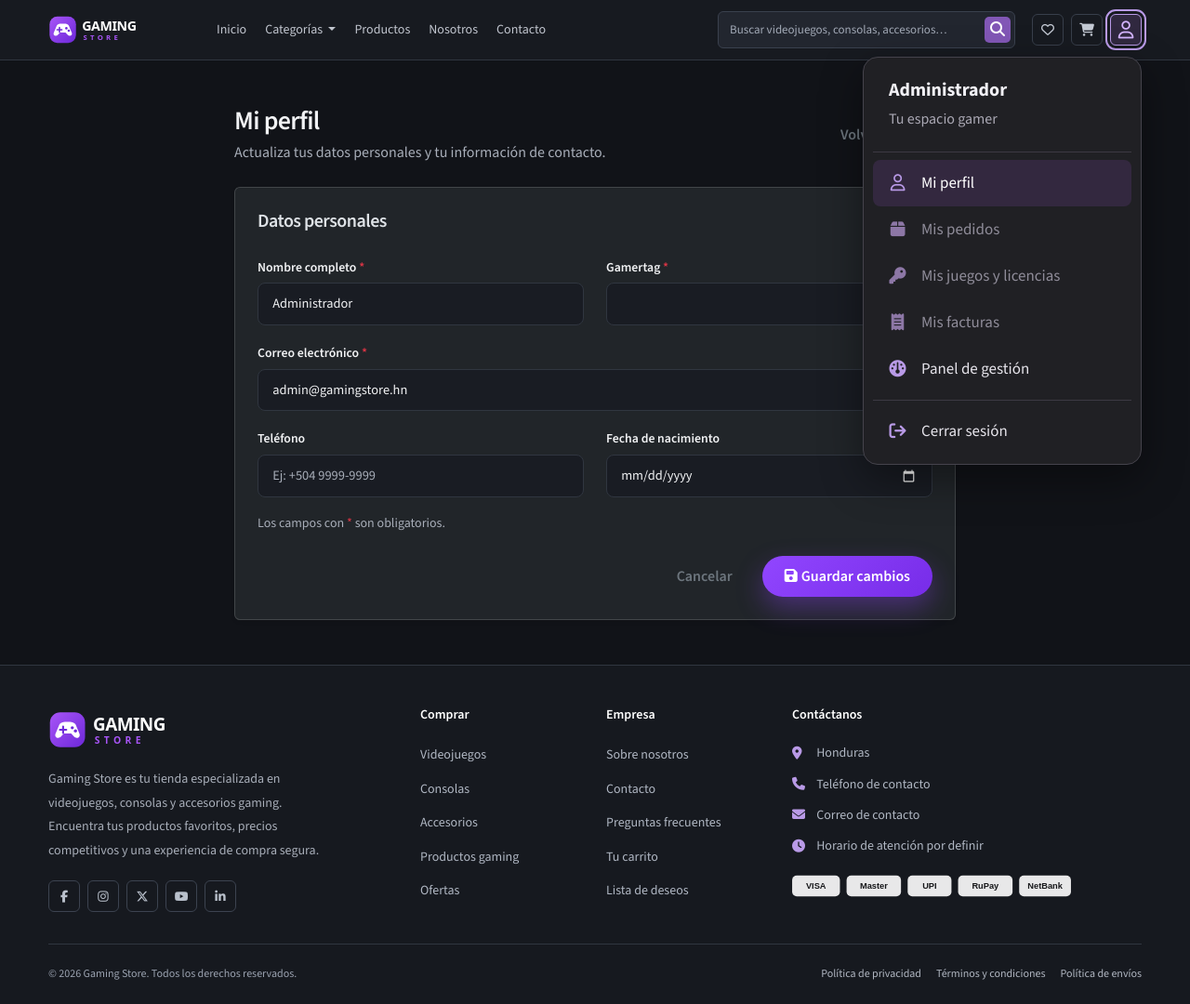
After one commit to ArnulfoMo/GamingStore, a Laravel app: page /perfil in a window 1280 px wide, after a click on "Mi cuenta". The commit adds this page. Shown: the whole page at 93% size. Run offline with Laravel 12, Linux system fonts and the light colour scheme; a user stored in the database is signed in; data comes from the database, SQL or seed files in the repository.

Commit message:
feat: agregar perfil editable y menu de la cuenta.

```diff
--- /dev/null
+++ b/app/Http/Controllers/PerfilController.php
@@ -0,0 +1,76 @@
+<?php
+
+namespace App\Http\Controllers;
+
+use App\Http\Requests\UpdatePerfilRequest;
+use Illuminate\Http\Request;
+
+class PerfilController extends Controller
+{
+    /**
+     * Display a listing of the resource.
+     */
+    public function index()
+    {
+        //
+    }
+
+    /**
+     * Show the form for creating a new resource.
+     */
+    public function create()
+    {
+        //
+    }
+
+    /**
+     * Store a newly created resource in storage.
+     */
+    public function store(Request $request)
+    {
+        //
+    }
+
+    /**
+     * Display the specified resource.
+     */
+    public function show(string $id)
+    {
+        //
+    }
+
+    /**
+     * Show the form for editing the specified resource.
+     */
+    public function edit(Request $request)
+    {
+        $usuario = $request->user();
+
+        return view('cliente.perfil.edit', compact('usuario'));
+    }
+
+    /**
+     * Update the specified resource in storage.
+     */
+    public function update(UpdatePerfilRequest $request)
+    {
+        $usuario = $request->user();
+        $usuario->fill($request->validated());
+
+        if ($usuario->isDirty('email')) {
+            $usuario->email_verified_at = null;
+        }
+
+        $usuario->save();
+
+        return redirect()->route('perfil.edit')->with('success', 'Perfil actualizado correctamente.');
+    }
+
+    /**
+     * Remove the specified resource from storage.
+     */
+    public function destroy(string $id)
+    {
+        //
+    }
+}
--- a/app/Models/User.php
+++ b/app/Models/User.php
@@ -10,7 +10,7 @@ use Illuminate\Database\Eloquent\Factories\HasFactory;
 use Illuminate\Foundation\Auth\User as Authenticatable;
 use Illuminate\Notifications\Notifiable;
 
-#[Fillable(['name', 'gamertag', 'email', 'password'])]
+#[Fillable(['name', 'gamertag', 'email', 'password', 'telefono', 'fecha_nacimiento'])]
 #[Hidden(['password', 'remember_token'])]
 class User extends Authenticatable
 {
@@ -55,6 +55,7 @@ class User extends Authenticatable
         return [
             'activo' => 'boolean',
             'email_verified_at' => 'datetime',
+            'fecha_nacimiento' => 'date',
             'password' => 'hashed',
         ];
     }
--- a/public/cliente-assets/css/gaming.css
+++ b/public/cliente-assets/css/gaming.css
@@ -93,6 +93,19 @@
 .gaming-home .dropdown-menu { background: #22262f; border: 1px solid #414856; border-radius: 7px; padding: 7px; }
 .gaming-home .dropdown-item { color: #d4d8e1; border-radius: 4px; font-size: 14px; }
 .gaming-home .dropdown-item:hover { background: #30283f; color: #e5d2fc; }
+.gaming-home .account-toggle { border-color: transparent; background: transparent; font-size: 19px; }
+.gaming-home .account-toggle:hover, .gaming-home .account-toggle[aria-expanded="true"] { color: #d3b4ff; border-color: #b99ae7; background: #30283f; transform: none; }
+.gaming-home .account-toggle:focus-visible { outline: 2px solid #b99ae7; outline-offset: 3px; }
+.gaming-home .account-menu { width: 300px; max-width: calc(100vw - 32px); max-height: calc(100dvh - 90px); overflow-y: auto; top: 100%; right: 0; left: auto; margin-top: 12px; padding: 10px; border: 1px solid #45434c; border-radius: 16px; background: #202024; box-shadow: 0 16px 45px #0006; }
+.account-menu-header { padding: 12px 17px 14px; }
+.account-menu-name { display: block; color: #f1f0f5; font-size: 20px; font-weight: 700; line-height: 1.3; overflow-wrap: anywhere; }
+.account-menu-caption { display: block; margin-top: 5px; color: #aaa8b4; font-size: 16px; }
+.gaming-home .account-menu .dropdown-divider { margin: 8px 0; border-color: #3c3943; opacity: 1; }
+.gaming-home .account-menu-item { display: flex; align-items: center; gap: 15px; min-height: 50px; padding: 11px 16px; border-radius: 8px; color: #e6e4eb; font-family: inherit; font-size: 17px; line-height: 1.4; white-space: normal; }
+.account-menu-item i { flex: 0 0 21px; width: 21px; text-align: center; color: #b99ae7; font-size: 18px; }
+.gaming-home .account-menu-item:hover, .gaming-home .account-menu-item:focus-visible, .gaming-home .account-menu-item.active { background: #33283f; color: #fff; }
+.gaming-home .account-menu-item.disabled { color: #8f8c99; }
+.gaming-home .account-menu-item.disabled i { color: #8d77a6; }
 .gaming-home .navbar-toggler { width: 40px; height: 40px; border-radius: 6px; background: transparent; border-color: #383f4b; font-size: 16px; }
 .client-welcome { position: relative; margin-top: 42px; margin-bottom: 42px; padding: 58px 44px !important; border: 1px solid #343841; border-left: 3px solid #a181c9; border-radius: 8px; background: #1b1e26; }
 .client-welcome h1 { font-size: clamp(30px, 3.5vw, 44px); line-height: 1.2; margin-bottom: 17px; font-weight: 600; }
@@ -141,6 +154,10 @@
   .gaming-home .footer-bottom > .d-flex { flex-wrap: wrap; gap: 12px !important; }
 }
 @media (max-width: 374px) {
-  .gaming-home .navbar-brand img { width: 140px; }
+  .gaming-home .navbar-brand img { width: 120px; }
   .gaming-home .navbar > .container { column-gap: 8px; }
+  .gaming-home .icon-btn, .gaming-home .navbar-toggler { width: 32px; height: 32px; }
 }
+@media (max-width: 575px) {
+  .gaming-home .account-menu { position: fixed; top: calc(var(--header-height) + 8px); right: 16px; left: 16px; width: auto; max-width: none; margin-top: 0; }
+}
--- a/resources/views/admin/partials/header.blade.php
+++ b/resources/views/admin/partials/header.blade.php
@@ -25,6 +25,7 @@
                             @auth
                                 <li><span class="dropdown-item-text fw-bold">{{ auth()->user()->name }}</span></li>
                                 <li><span class="dropdown-item-text small">{{ auth()->user()->email }}</span></li>
+                                <li><a class="dropdown-item" href="{{ route('perfil.edit') }}"><i class="bi bi-person me-1" aria-hidden="true"></i>Mi perfil</a></li>
                                 @if (Route::has('logout'))
                                     <li><hr class="dropdown-divider"></li>
                                     <li>
--- /dev/null
+++ b/resources/views/cliente/partials/cuenta-menu.blade.php
@@ -0,0 +1,54 @@
+@php
+    $opcionesCuenta = [
+        ['route' => 'perfil.edit', 'label' => 'Mi perfil', 'icon' => 'far fa-user'],
+        ['route' => 'pedidos.index', 'label' => 'Mis pedidos', 'icon' => 'fas fa-box'],
+        ['route' => 'licencias.index', 'label' => 'Mis juegos y licencias', 'icon' => 'fas fa-key'],
+        ['route' => 'facturas.index', 'label' => 'Mis facturas', 'icon' => 'fas fa-receipt'],
+    ];
+@endphp
+
+<div class="dropdown account-dropdown">
+    <button type="button" id="cuenta-toggle" class="icon-btn account-toggle" data-bs-toggle="dropdown" data-bs-display="static" aria-expanded="false" aria-controls="cuenta-menu" aria-label="Abrir menú de mi cuenta" title="Mi cuenta">
+        <i class="far fa-user" aria-hidden="true"></i>
+    </button>
+    <ul id="cuenta-menu" class="dropdown-menu dropdown-menu-end account-menu" aria-labelledby="cuenta-toggle">
+        <li class="account-menu-header">
+            <span class="account-menu-name">{{ $usuario->name }}</span>
+            <span class="account-menu-caption">Tu espacio gamer</span>
+        </li>
+        <li><hr class="dropdown-divider"></li>
+        @foreach ($opcionesCuenta as $opcion)
+            <li>
+                @if (Route::has($opcion['route']))
+                    <a class="dropdown-item account-menu-item {{ request()->routeIs($opcion['route']) ? 'active' : '' }}" href="{{ route($opcion['route']) }}" @if (request()->routeIs($opcion['route'])) aria-current="page" @endif>
+                        <i class="{{ $opcion['icon'] }}" aria-hidden="true"></i>
+                        <span>{{ $opcion['label'] }}</span>
+                    </a>
+                @else
+                    <span class="dropdown-item account-menu-item disabled" aria-disabled="true" title="Próximamente">
+                        <i class="{{ $opcion['icon'] }}" aria-hidden="true"></i>
+                        <span>{{ $opcion['label'] }}</span>
+                    </span>
+                @endif
+            </li>
+        @endforeach
+        @if ($usuario->isAdmin() || $usuario->hasRole('operador'))
+            <li>
+                <a class="dropdown-item account-menu-item" href="{{ route($usuario->homeRoute()) }}">
+                    <i class="fas fa-gauge" aria-hidden="true"></i>
+                    <span>Panel de gestión</span>
+                </a>
+            </li>
+        @endif
+        <li><hr class="dropdown-divider"></li>
+        <li>
+            <form method="POST" action="{{ route('logout') }}">
+                @csrf
+                <button type="submit" class="dropdown-item account-menu-item">
+                    <i class="fas fa-arrow-right-from-bracket" aria-hidden="true"></i>
+                    <span>Cerrar sesión</span>
+                </button>
+            </form>
+        </li>
+    </ul>
+</div>
--- /dev/null
+++ b/resources/views/cliente/perfil/edit.blade.php
@@ -0,0 +1,88 @@
+@extends('layouts.cliente')
+
+@section('title', 'Mi perfil — Gaming Store')
+
+@section('content')
+<div class="container py-4 py-md-5">
+    <div class="row justify-content-center">
+        <div class="col-lg-8">
+            <div class="d-flex flex-wrap justify-content-between align-items-center gap-3 mb-4">
+                <div>
+                    <h1 class="h3 mb-1">Mi perfil</h1>
+                    <p class="text-muted mb-0">Actualiza tus datos personales y tu información de contacto.</p>
+                </div>
+                <a href="{{ route($usuario->homeRoute()) }}" class="btn btn-outline-secondary">Volver al inicio</a>
+            </div>
+
+            @if ($errors->any())
+                <div class="alert alert-danger" role="alert">
+                    <p class="fw-bold mb-1">Revisa los siguientes datos:</p>
+                    <ul class="mb-0 ps-3">
+                        @foreach ($errors->all() as $error)
+                            <li>{{ $error }}</li>
+                        @endforeach
+                    </ul>
+                </div>
+            @endif
+
+            <div class="card shadow-sm">
+                <div class="card-body p-4">
+                    <h2 class="h5 mb-4">Datos personales</h2>
+                    <form action="{{ route('perfil.update') }}" method="POST">
+                        @csrf
+                        @method('PATCH')
+
+                        <div class="row">
+                            <div class="col-md-6 mb-3">
+                                <label for="name" class="form-label">Nombre completo <span class="text-danger">*</span></label>
+                                <input type="text" id="name" name="name" class="form-control @error('name') is-invalid @enderror" value="{{ old('name', $usuario->name) }}" autocomplete="name" maxlength="150" @error('name') aria-invalid="true" aria-describedby="name-error" @enderror required>
+                                @error('name')
+                                    <div id="name-error" class="invalid-feedback">{{ $message }}</div>
+                                @enderror
+                            </div>
+
+                            <div class="col-md-6 mb-3">
+                                <label for="gamertag" class="form-label">Gamertag <span class="text-danger">*</span></label>
+                                <input type="text" id="gamertag" name="gamertag" class="form-control @error('gamertag') is-invalid @enderror" value="{{ old('gamertag', $usuario->gamertag) }}" autocomplete="nickname" maxlength="50" @error('gamertag') aria-invalid="true" aria-describedby="gamertag-error" @enderror required>
+                                @error('gamertag')
+                                    <div id="gamertag-error" class="invalid-feedback">{{ $message }}</div>
+                                @enderror
+                            </div>
+
+                            <div class="col-md-12 mb-3">
+                                <label for="email" class="form-label">Correo electrónico <span class="text-danger">*</span></label>
+                                <input type="email" id="email" name="email" class="form-control @error('email') is-invalid @enderror" value="{{ old('email', $usuario->email) }}" autocomplete="email" maxlength="254" @error('email') aria-invalid="true" aria-describedby="email-error" @enderror required>
+                                @error('email')
+                                    <div id="email-error" class="invalid-feedback">{{ $message }}</div>
+                                @enderror
+                            </div>
+
+                            <div class="col-md-6 mb-3">
+                                <label for="telefono" class="form-label">Teléfono</label>
+                                <input type="tel" id="telefono" name="telefono" class="form-control @error('telefono') is-invalid @enderror" value="{{ old('telefono', $usuario->telefono) }}" autocomplete="tel" maxlength="20" placeholder="Ej: +504 9999-9999" @error('telefono') aria-invalid="true" aria-describedby="telefono-error" @enderror>
+                                @error('telefono')
+                                    <div id="telefono-error" class="invalid-feedback">{{ $message }}</div>
+                                @enderror
+                            </div>
+
+                            <div class="col-md-6 mb-3">
+                                <label for="fecha_nacimiento" class="form-label">Fecha de nacimiento</label>
+                                <input type="date" id="fecha_nacimiento" name="fecha_nacimiento" class="form-control @error('fecha_nacimiento') is-invalid @enderror" value="{{ old('fecha_nacimiento', $usuario->fecha_nacimiento?->format('Y-m-d')) }}" autocomplete="bday" max="{{ now('America/Tegucigalpa')->toDateString() }}" @error('fecha_nacimiento') aria-invalid="true" aria-describedby="fecha_nacimiento-error" @enderror>
+                                @error('fecha_nacimiento')
+                                    <div id="fecha_nacimiento-error" class="invalid-feedback">{{ $message }}</div>
+                                @enderror
+                            </div>
+                        </div>
+
+                        <p class="small text-muted">Los campos con <span class="text-danger">*</span> son obligatorios.</p>
+                        <div class="d-flex flex-wrap justify-content-end gap-2 mt-4">
+                            <a href="{{ route($usuario->homeRoute()) }}" class="btn btn-outline-secondary">Cancelar</a>
+                            <button type="submit" class="btn btn-brand"><i class="fas fa-save me-1" aria-hidden="true"></i>Guardar cambios</button>
+                        </div>
+                    </form>
+                </div>
+            </div>
+        </div>
+    </div>
+</div>
+@endsection
--- a/resources/views/layouts/cliente.blade.php
+++ b/resources/views/layouts/cliente.blade.php
@@ -54,16 +54,7 @@
                     </a>
 
                     @auth
-                        @if (auth()->user()->isAdmin())
-                            <a class="icon-btn" href="{{ route('admin.index') }}" aria-label="Administración" title="Administración"><i class="fas fa-gauge" aria-hidden="true"></i></a>
-                        @elseif (auth()->user()->hasRole('operador'))
-                            <a class="icon-btn" href="{{ route('operador.index') }}" aria-label="Panel de operador" title="Panel de operador"><i class="fas fa-boxes-stacked" aria-hidden="true"></i></a>
-                        @endif
-                        <span class="small d-none d-sm-inline">{{ auth()->user()->name }}</span>
-                        <form method="POST" action="{{ route('logout') }}" class="d-inline-flex">
-                            @csrf
-                            <button class="icon-btn" type="submit" aria-label="Cerrar sesión" title="Cerrar sesión"><i class="fas fa-right-from-bracket" aria-hidden="true"></i></button>
-                        </form>
+                        @include('cliente.partials.cuenta-menu', ['usuario' => auth()->user()])
                     @else
                         <a class="icon-btn" href="{{ route('login') }}" aria-label="Iniciar sesión" title="Iniciar sesión">
                             <i class="far fa-user" aria-hidden="true"></i>
@@ -218,7 +209,7 @@
 
                 <img src="{{ asset('cliente-assets/images/payments.svg') }}"
                      alt="Métodos de pago aceptados"
-                     style="max-width:300px;opacity:.9"
+                     style="width:100%;max-width:300px;opacity:.9"
                      class="mt-2">
             </div>
 
--- a/routes/web.php
+++ b/routes/web.php
@@ -1,6 +1,7 @@
 <?php
 
 use App\Http\Controllers\AuthController;
+use App\Http\Controllers\PerfilController;
 use App\Http\Controllers\UsuarioController;
 use Illuminate\Support\Facades\Route;
 
@@ -17,6 +18,8 @@ Route::middleware('guest')->group(function () {
 
 Route::middleware('auth')->group(function () {
     Route::post('/logout', [AuthController::class, 'logout'])->name('logout');
+    Route::get('/perfil', [PerfilController::class, 'edit'])->name('perfil.edit');
+    Route::patch('/perfil', [PerfilController::class, 'update'])->name('perfil.update');
 
     Route::middleware('admin')->prefix('admin')->name('admin.')->group(function () {
         Route::view('/', 'admin.index')->name('index');
```
Also changed, not shown: app/Http/Requests/UpdatePerfilRequest.php (added, +56 -0 lines).
